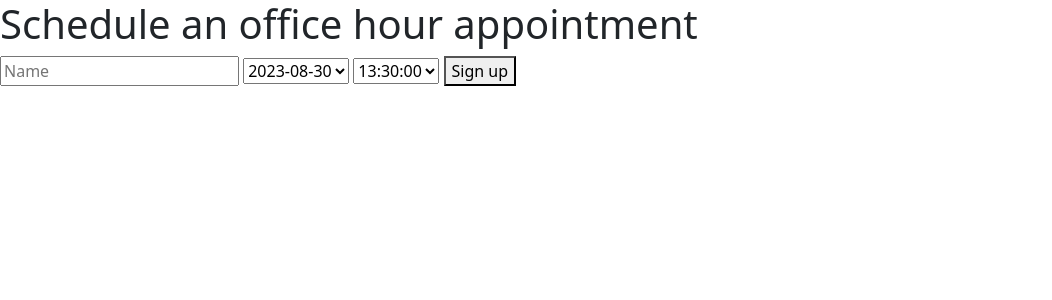
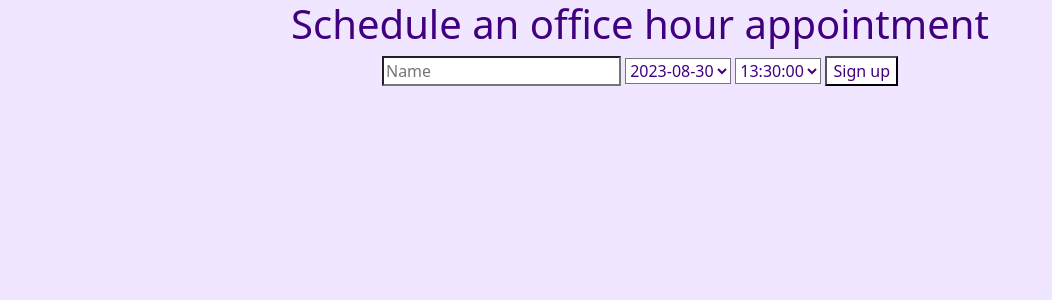
Before and after one commit to pearlliu987/appointment-scheduling, a Flask app: page / in a window 1280 px wide. Shown: the top 300 px of the page, without its empty margins (0-1052 px from the left). Run offline with Flask 3, Linux system fonts and the light colour scheme.

Commit message:
Create custom stylesheet

```diff
--- /dev/null
+++ b/src/static/style.css
@@ -0,0 +1,10 @@
+body {
+    background-color: rgb(240, 230, 255);
+    color: rgb(64, 0, 128);
+    text-align: center;
+}
+
+input, select, button {
+    background-color: white;
+    color: rgb(64, 0, 128);
+}
--- a/src/templates/layout.html
+++ b/src/templates/layout.html
@@ -5,6 +5,7 @@
         <meta charset="utf-8">
         <meta name="viewport" content="width=device-width, initial-scale=1">
         <link href="https://cdn.jsdelivr.net/npm/bootstrap@5.3.1/dist/css/bootstrap.min.css" rel="stylesheet" integrity="sha384-4bw+/aepP/YC94hEpVNVgiZdgIC5+VKNBQNGCHeKRQN+PtmoHDEXuppvnDJzQIu9" crossorigin="anonymous">
+        <link href="static/style.css" rel="stylesheet" />
         <title>Appointment Scheduling</title>
     </head>
     <body>
```
Also changed, not shown: src/static/styles.css (deleted).
